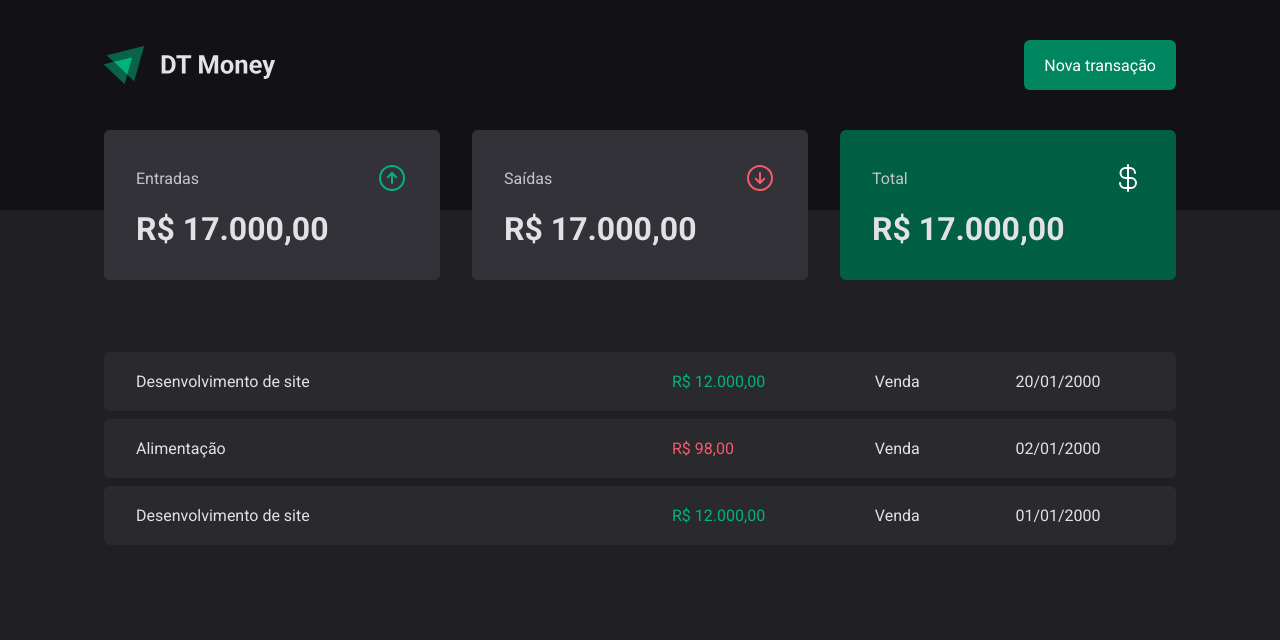
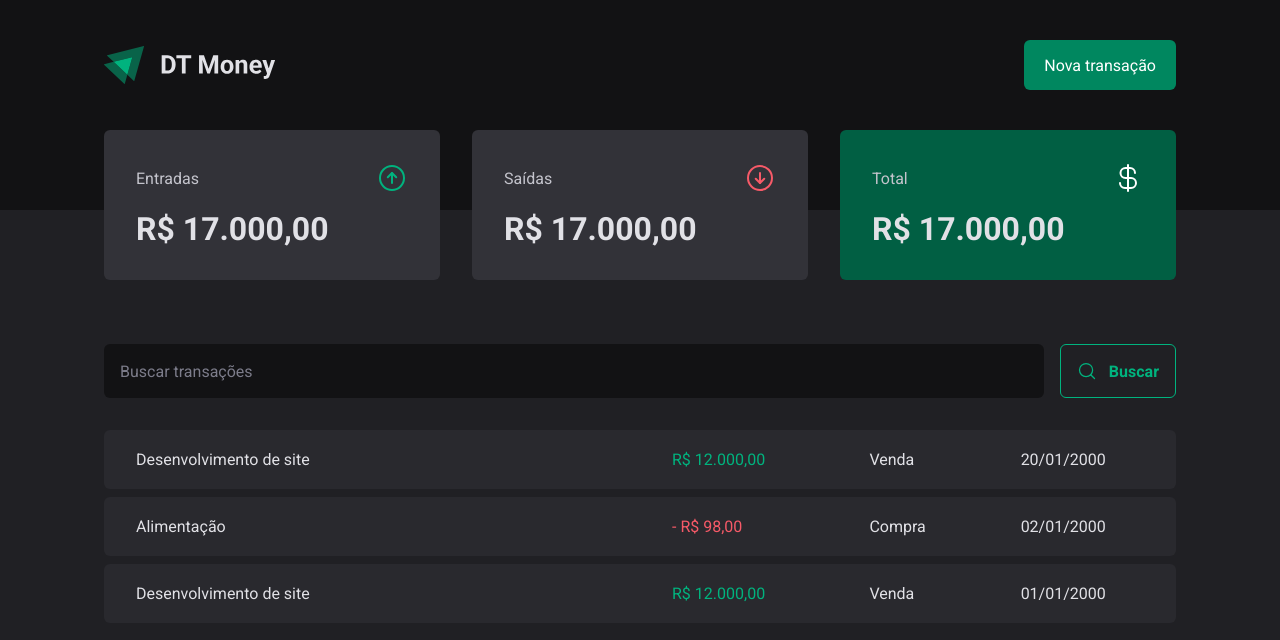
Before and after one commit to gustavocotalima/dtmoney, a React (Vite) app: page / in a window 1280 px wide. Shown: the top 640 px of the page. Built offline with nearby package versions, Linux system fonts and the light colour scheme.

Commit message:
search form added

```diff
--- /dev/null
+++ b/src/pages/Transactions/components/SearchForm/index.tsx
@@ -0,0 +1,14 @@
+import { MagnifyingGlass } from 'phosphor-react'
+import { SearchFormConatiner } from './styles'
+
+export function SearchForm() {
+  return (
+    <SearchFormConatiner>
+      <input type="text" placeholder="Buscar transações" />
+      <button type="submit">
+        <MagnifyingGlass size={20} />
+        Buscar
+      </button>
+    </SearchFormConatiner>
+  )
+}
--- /dev/null
+++ b/src/pages/Transactions/components/SearchForm/styles.ts
@@ -0,0 +1,40 @@
+import styled from 'styled-components'
+
+export const SearchFormConatiner = styled.form`
+  display: flex;
+  gap: 1rem;
+
+  input {
+    flex: 1;
+    border-radius: 6px;
+    border: 0;
+    background: ${(props) => props.theme['gray-900']};
+    color: ${(props) => props.theme['gray-300']};
+    padding: 1rem;
+
+    &::placeholder {
+      color: ${(props) => props.theme['gray-500']};
+    }
+  }
+
+  button {
+    display: flex;
+    align-items: center;
+    gap: 0.75rem;
+
+    border: 0;
+    padding: 1rem;
+    background: transparent;
+    border: 1px solid ${(props) => props.theme['green-300']};
+    color: ${(props) => props.theme['green-300']};
+    font-weight: bold;
+    border-radius: 6px;
+
+    &:hover {
+      background: ${(props) => props.theme['green-500']};
+      border-color: ${(props) => props.theme['green-300']};
+      color: ${(props) => props.theme.white};
+      transition: background-color 0.2s, color 0.2s, border-color 0.2s;
+    }
+  }
+`
--- a/src/pages/Transactions/index.tsx
+++ b/src/pages/Transactions/index.tsx
@@ -1,5 +1,6 @@
 import { Header } from '../../components/Header'
 import { Summary } from '../../components/Summary'
+import { SearchForm } from './components/SearchForm'
 import {
   PriceHighlight,
   TransactionsContainer,
@@ -11,7 +12,9 @@
     <div>
       <Header />
       <Summary />
+
       <TransactionsContainer>
+        <SearchForm />
         <TransactionsTable>
           <tbody>
             <tr>
@@ -25,9 +28,9 @@
             <tr>
               <td>Alimentação</td>
               <td>
-                <PriceHighlight variant="outcome">R$ 98,00</PriceHighlight>
+                <PriceHighlight variant="outcome"> - R$ 98,00</PriceHighlight>
               </td>
-              <td>Venda</td>
+              <td>Compra</td>
               <td>02/01/2000</td>
             </tr>
             <tr>
```
